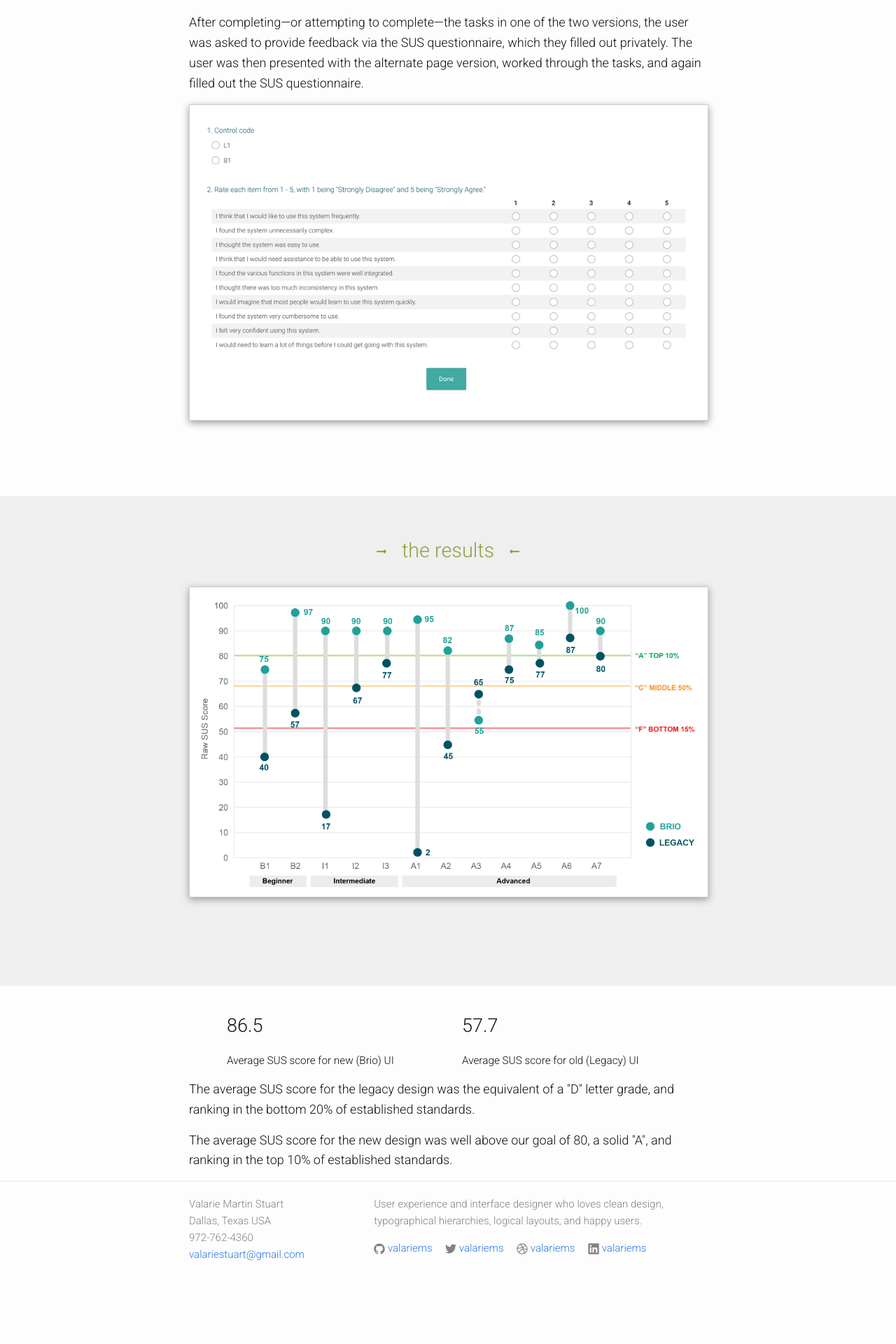
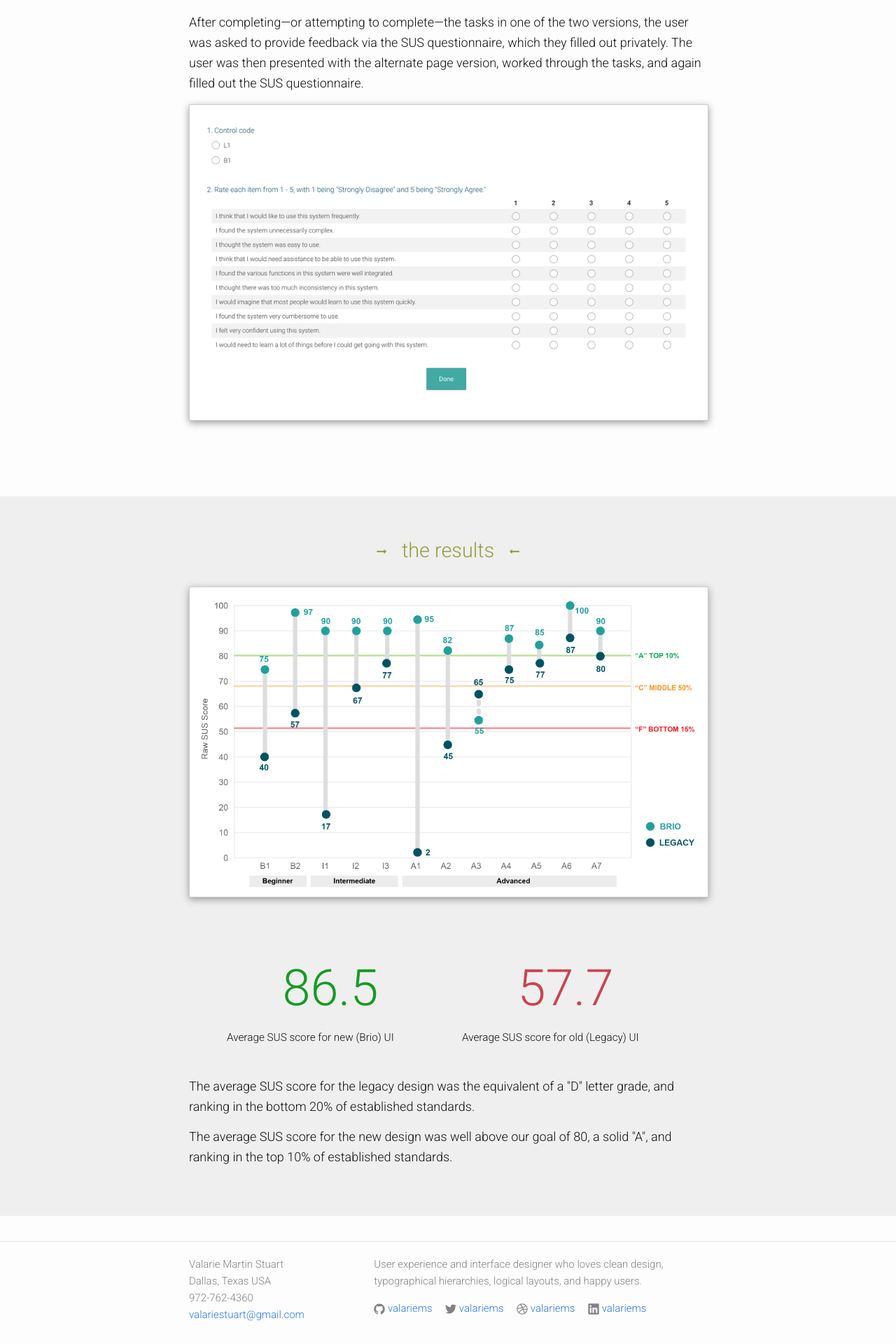
Before and after one commit to valariems/valariems.github.io, a Jekyll site: the page built from portfolio-measuring-usability.html, in a window 1280 px wide. Shown: the part 1716-3636 px from the top of the page at 70% size. Built offline with Jekyll 4.4.1, drawn with Linux system fonts in a browser that asks for light colours; nearby versions of some CDN libraries; before the commit the page ends 3550 px from its top, so only the background shows below that.

Commit message:
Update big nums.

```diff
--- a/css/custom.scss
+++ b/css/custom.scss
@@ -965,6 +965,18 @@ h4.small-subhead {
   height: 100%;
 }
 
+.big-num.sus-bad {
+  font-size: 4em;
+  color: #cc424e;
+  text-align: center;
+}
+
+.big-num.sus-good {
+  font-size: 4em;
+  color: #159b23;
+  text-align: center;
+}
+
 
 // fade in portfolio images
 // from https://fabriceleven.com/design/creating-fancy-css3-fade-in-animations-on-page-load/
--- a/portfolio-measuring-usability.html
+++ b/portfolio-measuring-usability.html
@@ -76,21 +76,18 @@ layout: about-story
       <i class="fa fa-long-arrow-left"></i>
     </h3>
     <img src="/assets/images/portfolio/sus-score-chart.png" alt="SUS scores in chart form" class="final">
-  </div>
-</section>
 
-<section>
-  <div class="wrapper">
     <div class="three-col">
       <div class="col col-two">
-        <h1>86.5</h1>
+        <div class="big-num sus-good">86.5</div>
         <p>Average SUS score for new (Brio) UI</p>
       </div>
       <div class="col col-two">
-        <h1>57.7</h1>
+        <div class="big-num sus-bad">57.7</div>
         <p>Average SUS score for old (Legacy) UI</p>
       </div>
     </div>
+    <br>
     <p>The average SUS score for the legacy design was the equivalent of a "D" letter grade, and ranking in the bottom 20% of established standards.</p>
     <p>The average SUS score for the new design was well above our goal of 80, a solid "A", and ranking in the top 10% of established standards.</p>
   </div>
```
